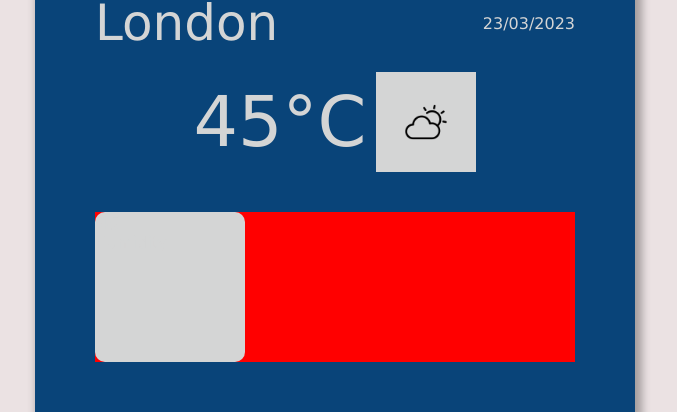
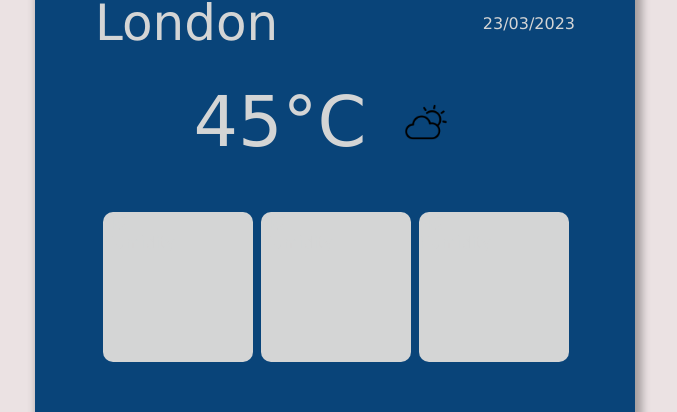
Before and after one commit to FoureyedVeen/solo_task, a React (Create React App) app: page / in a window 1280 px wide. Shown: the part 236-648 px from the top of the page, without its empty margins (305-982 px from the left). Built offline with nearby package versions, Linux system fonts and the light colour scheme.

Commit message:
styling of parameter-row class in details file

```diff
--- a/src/Components/Forecast/Details.js
+++ b/src/Components/Forecast/Details.js
@@ -5,6 +5,15 @@ export default function Details(props) {
                 <h3 className="parameter--value">45</h3>
                 <span className="parameter--text">Humidity</span>
             </div>
+            <div className="parameter-row">
+                <h3 className="parameter--value">45</h3>
+                <span className="parameter--text">Humidity</span>
+            </div>
+            <div className="parameter-row">
+                <h3 className="parameter--value">45</h3>
+                <span className="parameter--text">Humidity</span>
+            </div>
+
         </div>
     )
 }
--- a/src/Components/Forecast/Forecast.css
+++ b/src/Components/Forecast/Forecast.css
@@ -36,7 +36,7 @@
 img {
     width: 100px;
     height: 100px;
-    background-color: #d4d5d5;
+    /* background-color: #d4d5d5; */
     margin-left: 10px;
 }
 
@@ -48,7 +48,8 @@ img {
     width: 100%;
     /* height: auto; */
     margin-top: 40px;
-    background-color: red;
+    /* background-color: red; */
+    display: flex;
 }
 
 .parameter-row {
@@ -56,4 +57,5 @@ img {
     height: 150px;
     background-color: #d4d5d5;
     border-radius: 10px;
+    margin-left: 8px;
 }
```
